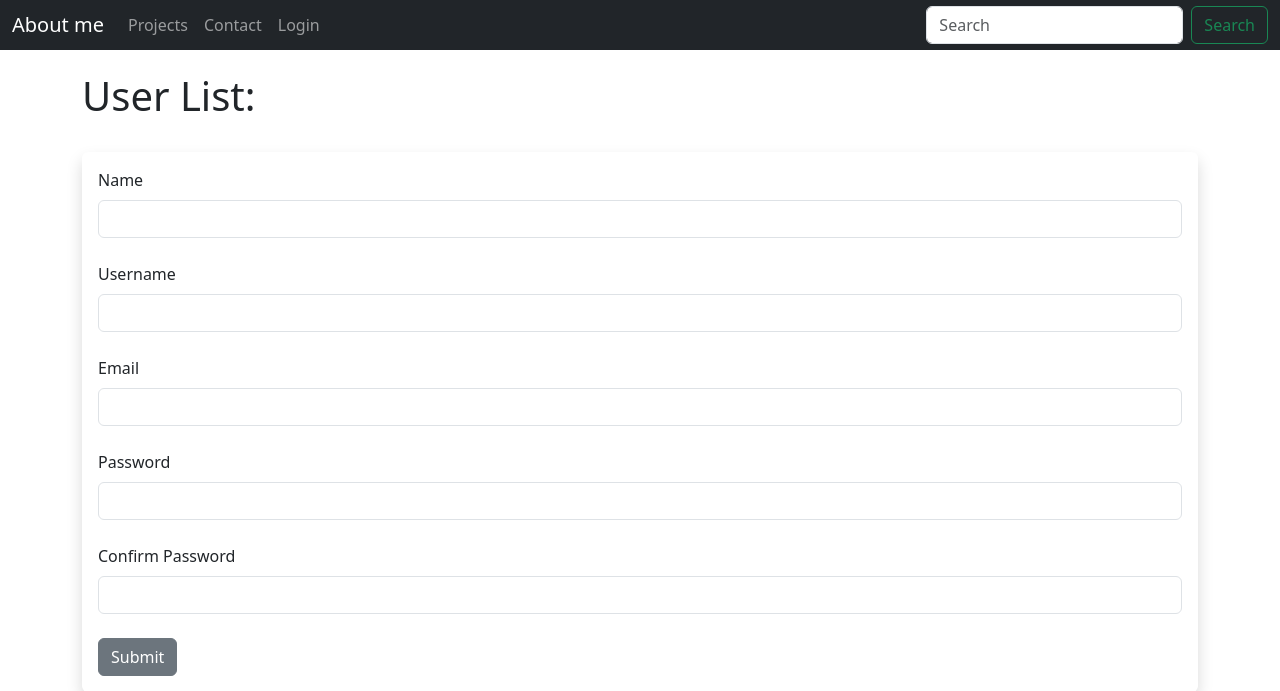
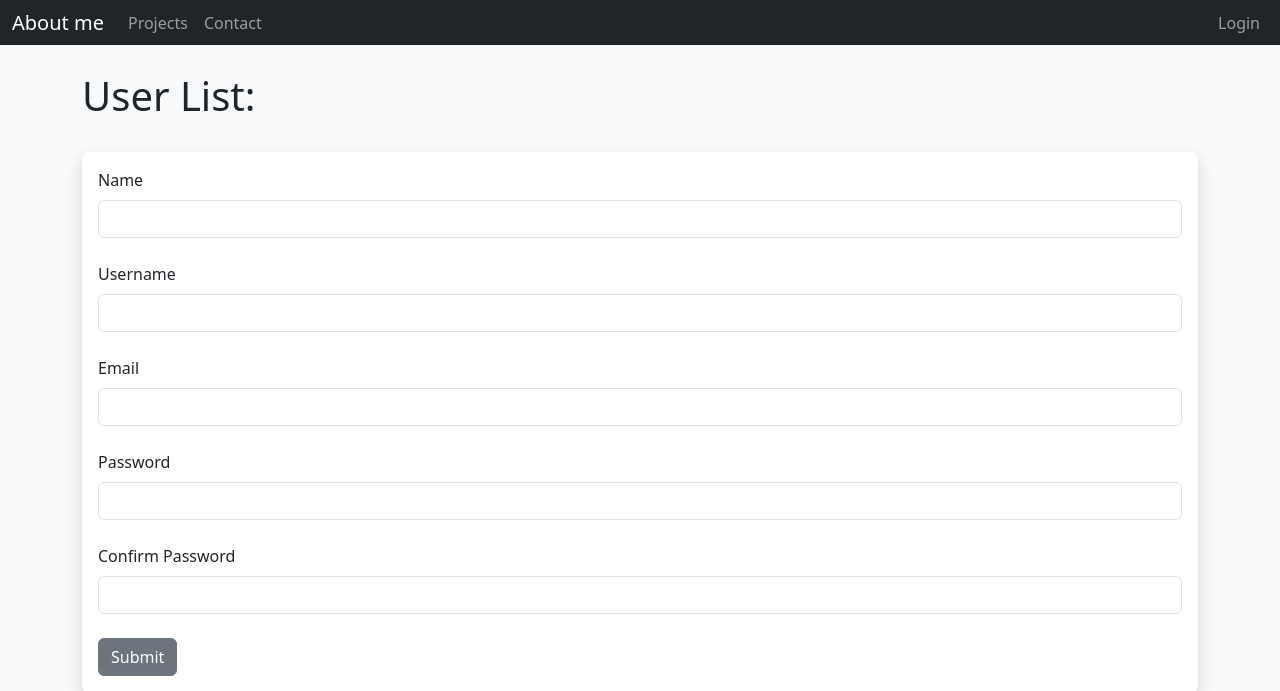
Before and after one commit to michalbilik/Flask_CMS, a Flask app: page /add in a window 1280 px wide. Shown: the top 691 px of the page. Run offline with Flask 2, Linux system fonts and the light colour scheme; some libraries are stand-ins or nearby versions.

Commit message:
Navbar changed

```diff
--- a/static/css/style.css
+++ b/static/css/style.css
@@ -1,10 +1,9 @@
 body {
-	color: bg-light;
-
+  background-color: #f8f9fa;
 }
 
 .navbar {
-  height: 50px;
+  height: 45px;
 }
 
 header {
--- a/templates/navbar.html
+++ b/templates/navbar.html
@@ -1,6 +1,7 @@
 <nav class="navbar fixed-top navbar-expand-lg navbar-dark bg-dark">
   <div class="container-fluid">
     <a class="navbar-brand" href="{{ url_for('aboutMe') }}">About me</a>
+
     <button class="navbar-toggler" type="button" data-bs-toggle="collapse" data-bs-target="#navbarSupportedContent" aria-controls="navbarSupportedContent" aria-expanded="false" aria-label="Toggle navigation">
       <span class="navbar-toggler-icon"></span>
     </button>
@@ -14,9 +15,8 @@
         <li class="nav-item">
           <a class="nav-link" href="{{ url_for('name')}}">Contact</a>
         </li>
-
-
-
+      </ul>
+      <ul class="navbar-nav ml-auto">
         {% if current_user.is_authenticated %}
         <li class="nav-item">
           <a class="nav-link" href="{{ url_for('dashboard')}}">Dashboard</a>
@@ -27,18 +27,11 @@
 
         {% else %}
 
-        <li class="nav-item">
+        <li class="nav-item d-flex">
           <a class="nav-link" href="{{ url_for('login')}}">Login</a>
         </li>
         {% endif %}
-
-
-
       </ul>
-      <form class="d-flex align-self-center">
-        <input class="form-control me-2 align-self-center" type="search" placeholder="Search" aria-label="Search">
-        <button class="btn btn-outline-success align-self-center" type="submit">Search</button>
-      </form>
     </div>
   </div>
 </nav>
```
